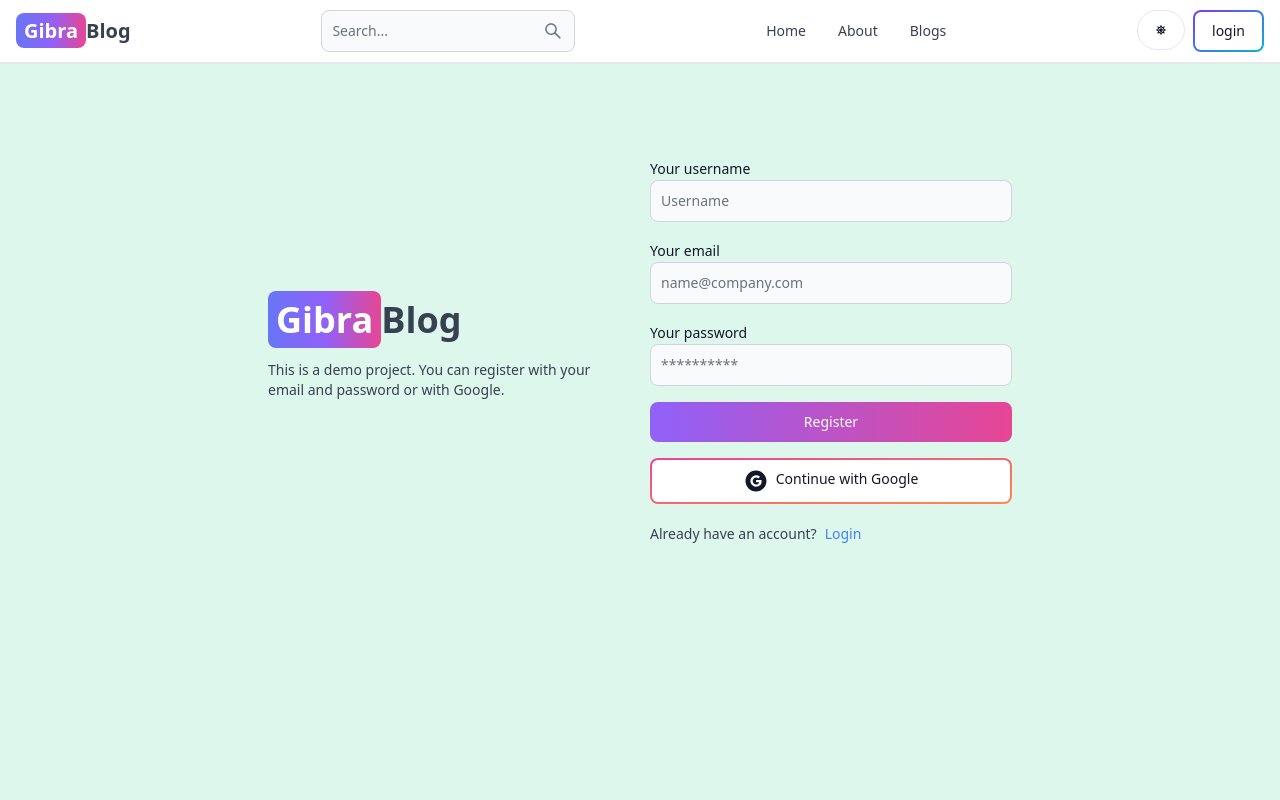
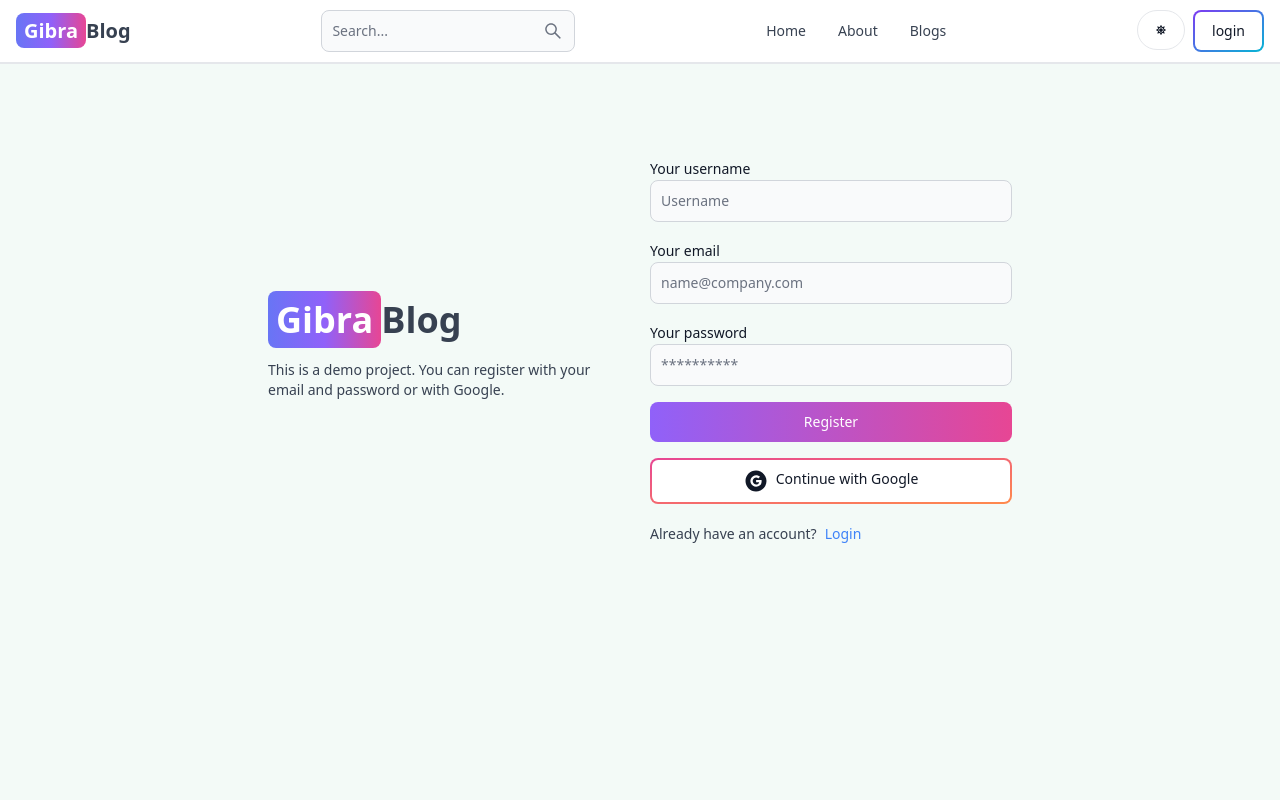
Before and after one commit to brucehillwalley/Capstone-BlogApp, a React (Vite) app in the folder FE/blogapp/: page /register in a window 1280 px wide. Shown: the top 800 px of the page. Built offline with nearby package versions, Linux system fonts and the light colour scheme.

Commit message:
make the dashboard private

```diff
--- a/FE/blogapp/src/App.jsx
+++ b/FE/blogapp/src/App.jsx
@@ -7,6 +7,7 @@ import Dashboard from "./pages/Dashboard";
 import Blogs from "./pages/Blogs";
 import Header from "./components/Header";
 import Footer from "./components/Footer";
+import PrivateRoute from "./components/PrivateRoute";
 
 export default function App() {
   return (
@@ -17,7 +18,9 @@ export default function App() {
         <Route path="/about" element={<About />} />
         <Route path="/login" element={<Login />} />
         <Route path="/register" element={<Register />} />
+        <Route element={<PrivateRoute />} >
         <Route path="/dashboard" element={<Dashboard />} />
+        </Route>
         <Route path="/blogs" element={<Blogs />} />
       </Routes>
       <Footer />
--- /dev/null
+++ b/FE/blogapp/src/components/PrivateRoute.jsx
@@ -0,0 +1,10 @@
+import { useSelector } from "react-redux"
+import { Outlet, Navigate } from "react-router-dom"
+
+export default function PrivateRoute() {
+    const {currentUser} = useSelector((state) => state.user)
+
+  return currentUser ? <Outlet /> : <Navigate to="/login" />
+
+
+}
--- a/FE/blogapp/src/components/themeProvider.jsx
+++ b/FE/blogapp/src/components/themeProvider.jsx
@@ -4,7 +4,7 @@ export default function ThemeProvider({ children }) {
   const { theme } = useSelector((state) => state.theme);
   return (
     <div className={theme}>
-      <div className='bg-green-100 text-gray-700 dark:text-gray-200 dark:bg-[rgb(16,23,42)] min-h-screen'>
+      <div className='bg-green-50 text-gray-700 dark:text-gray-200 dark:bg-[rgb(16,23,42)] min-h-screen'>
         {children}
       </div>
     </div>
```
